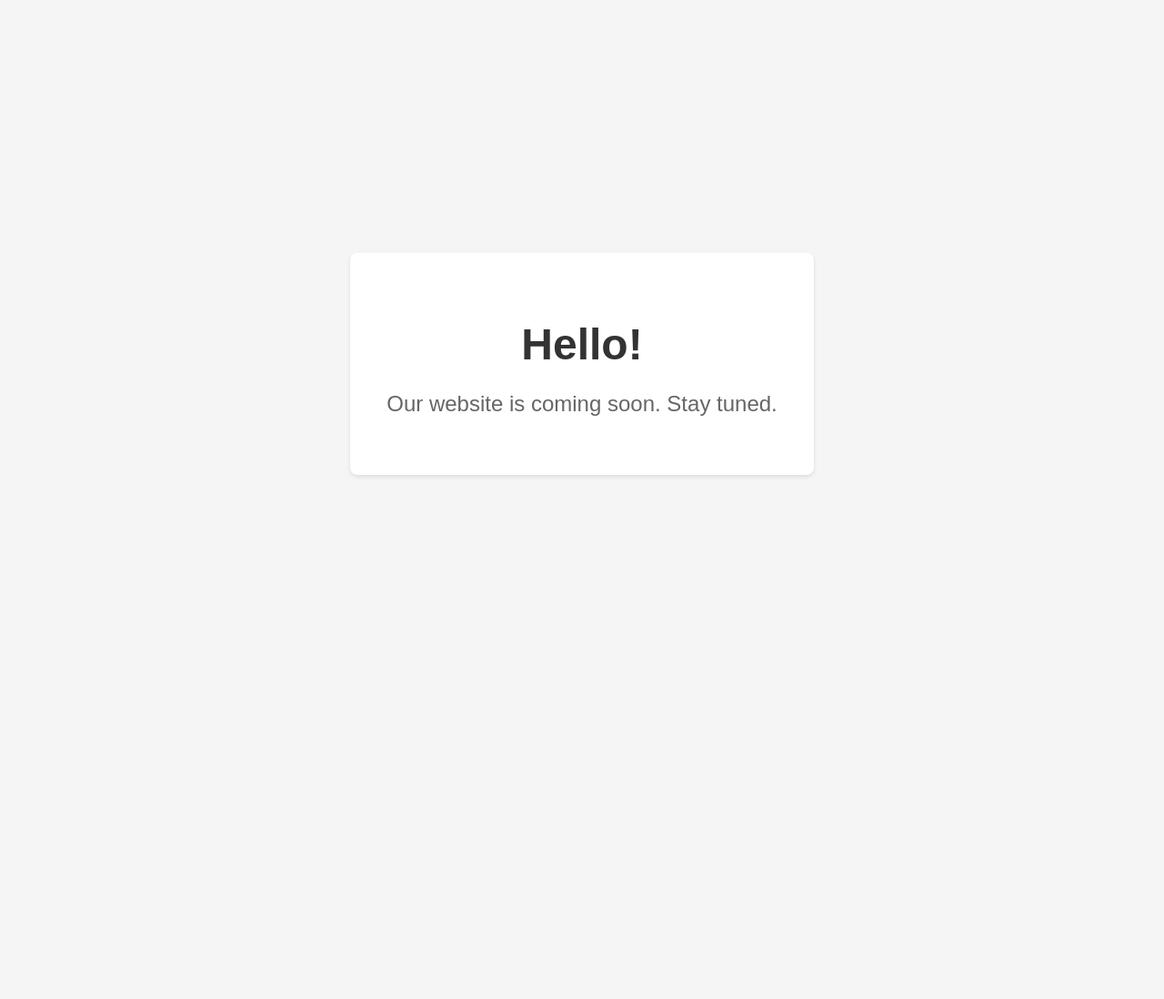
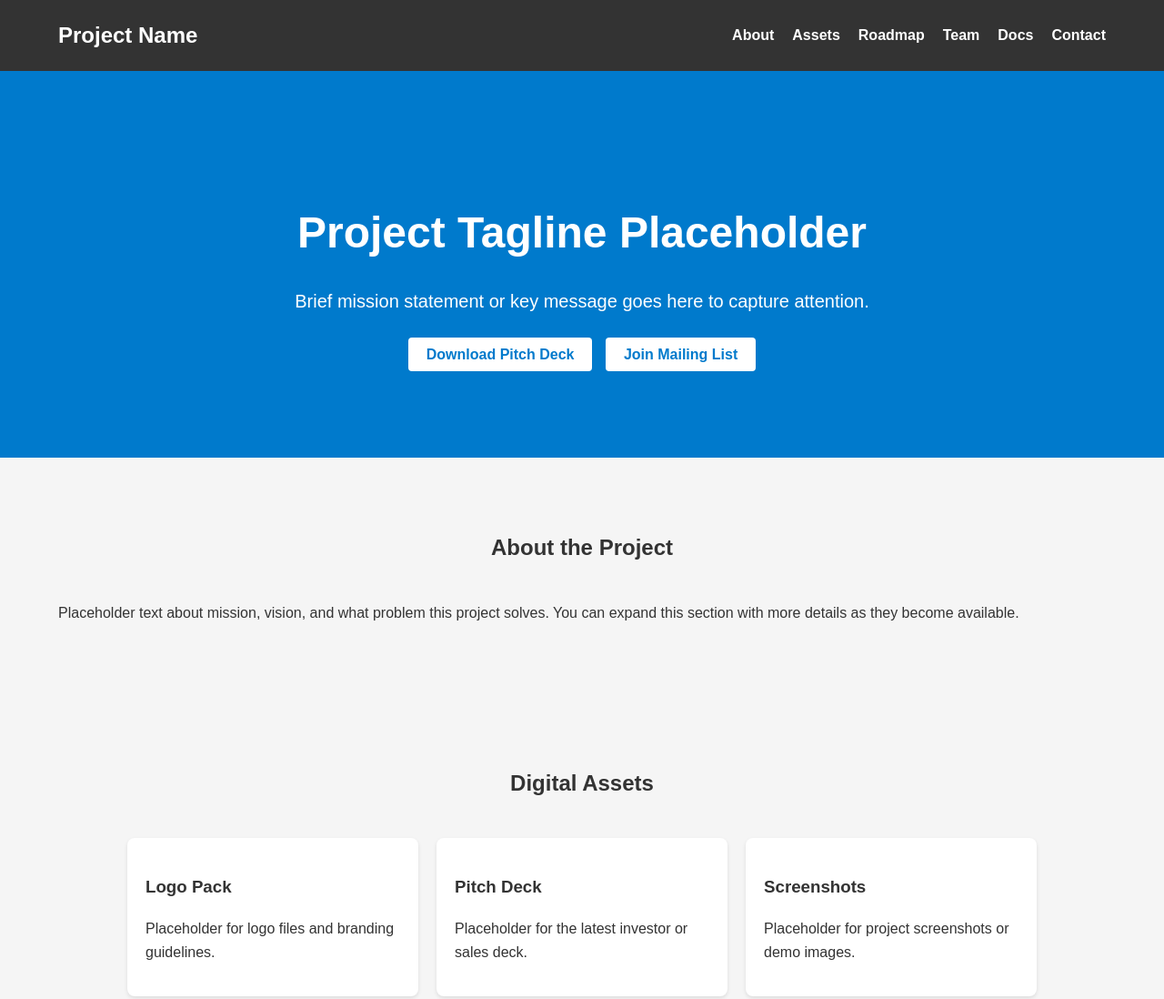
Before and after one commit to MrOrangeUS/placeholder-site, a plain HTML site: page index.html in a window 1280 px wide. Shown: the top 1098 px of the page at 91% size. Before the commit the page ends 800 px from the top, so only its background shows below. Drawn offline with Linux system fonts and the light colour scheme.

Commit message:
Update index.html

```diff
--- a/index.html
+++ b/index.html
@@ -3,40 +3,123 @@
 <head>
   <meta charset="UTF-8">
   <meta name="viewport" content="width=device-width, initial-scale=1.0">
-  <title>Welcome</title>
+  <title>Project Overview</title>
   <style>
-    body {
-      margin: 0;
-      padding: 0;
-      font-family: Arial, sans-serif;
-      background-color: #f5f5f5;
-      display: flex;
-      align-items: center;
-      justify-content: center;
-      height: 100vh;
-    }
-    .container {
-      text-align: center;
-      padding: 40px;
-      border-radius: 8px;
-      background-color: #fff;
-      box-shadow: 0 2px 4px rgba(0, 0, 0, 0.1);
-    }
-    h1 {
-      font-size: 48px;
-      margin-bottom: 20px;
-      color: #333;
-    }
-    p {
-      font-size: 24px;
-      color: #666;
+    body { margin:0; font-family: Arial, sans-serif; line-height: 1.6; background-color:#f5f5f5; color:#333; }
+    header { background: #333; color: #fff; padding: 20px 0; }
+    .container { width: 90%; max-width: 1200px; margin: auto; }
+    nav { display:flex; justify-content: space-between; align-items: center; }
+    nav ul { list-style: none; display:flex; gap:20px; margin:0; padding:0; }
+    nav a { color:#fff; text-decoration:none; font-weight:bold; }
+    .logo { font-size: 24px; font-weight:bold; }
+    section { padding: 60px 0; }
+    .hero { background:#007acc; color:#fff; text-align:center; padding: 100px 20px; }
+    .hero h1 { font-size:48px; margin-bottom:20px; }
+    .hero p { font-size:20px; margin-bottom:30px; }
+    .btn { background:#fff; color:#007acc; padding: 10px 20px; border-radius:4px; text-decoration:none; font-weight:bold; margin:0 5px; }
+    .section-title { text-align:center; margin-bottom:40px; }
+    .cards { display:flex; flex-wrap:wrap; gap:20px; justify-content:center; }
+    .card { background:#fff; border-radius:8px; padding:20px; box-shadow:0 2px 4px rgba(0,0,0,0.1); width:280px; }
+    .timeline { display:flex; flex-direction:column; gap:20px; max-width:600px; margin:auto; }
+    .timeline-item { background:#fff; border-left:4px solid #007acc; padding:10px 20px; border-radius:4px; }
+    footer { background:#333; color:#fff; padding:20px 0; text-align:center; }
+    @media (max-width:768px) {
+      nav ul { flex-direction:column; gap:10px; }
+      .cards { flex-direction:column; align-items:center; }
     }
   </style>
 </head>
 <body>
-  <div class="container">
-    <h1>Hello!</h1>
-    <p>Our website is coming soon. Stay tuned.</p>
-  </div>
+  <header>
+    <div class="container">
+      <nav>
+        <div class="logo">Project Name</div>
+        <ul>
+          <li><a href="#about">About</a></li>
+          <li><a href="#assets">Assets</a></li>
+          <li><a href="#roadmap">Roadmap</a></li>
+          <li><a href="#team">Team</a></li>
+          <li><a href="#docs">Docs</a></li>
+          <li><a href="#contact">Contact</a></li>
+        </ul>
+      </nav>
+    </div>
+  </header>
+
+  <section class="hero">
+    <div class="container">
+      <h1>Project Tagline Placeholder</h1>
+      <p>Brief mission statement or key message goes here to capture attention.</p>
+      <a href="#" class="btn">Download Pitch Deck</a>
+      <a href="#" class="btn">Join Mailing List</a>
+    </div>
+  </section>
+
+  <section id="about">
+    <div class="container">
+      <h2 class="section-title">About the Project</h2>
+      <p>Placeholder text about mission, vision, and what problem this project solves. You can expand this section with more details as they become available.</p>
+    </div>
+  </section>
+
+  <section id="assets">
+    <div class="container">
+      <h2 class="section-title">Digital Assets</h2>
+      <div class="cards">
+        <div class="card"><h3>Logo Pack</h3><p>Placeholder for logo files and branding guidelines.</p></div>
+        <div class="card"><h3>Pitch Deck</h3><p>Placeholder for the latest investor or sales deck.</p></div>
+        <div class="card"><h3>Screenshots</h3><p>Placeholder for project screenshots or demo images.</p></div>
+        <div class="card"><h3>Demo Video</h3><p>Placeholder for a demo video link or embed.</p></div>
+        <div class="card"><h3>NFT/Token Art</h3><p>Placeholder for token artwork or NFT samples.</p></div>
+        <div class="card"><h3>GitHub Repo</h3><p>Placeholder link to relevant code repositories.</p></div>
+      </div>
+    </div>
+  </section>
+
+  <section id="roadmap">
+    <div class="container">
+      <h2 class="section-title">Roadmap</h2>
+      <div class="timeline">
+        <div class="timeline-item"><strong>Q1 YYYY</strong> – Placeholder milestone description goes here.</div>
+        <div class="timeline-item"><strong>Q2 YYYY</strong> – Placeholder milestone description goes here.</div>
+        <div class="timeline-item"><strong>Q3 YYYY</strong> – Placeholder milestone description goes here.</div>
+        <div class="timeline-item"><strong>Q4 YYYY</strong> – Placeholder milestone description goes here.</div>
+      </div>
+    </div>
+  </section>
+
+  <section id="team">
+    <div class="container">
+      <h2 class="section-title">Our Team</h2>
+      <div class="cards">
+        <div class="card"><h3>Role 1</h3><p>Placeholder for team member name and bio.</p></div>
+        <div class="card"><h3>Role 2</h3><p>Placeholder for team member name and bio.</p></div>
+        <div class="card"><h3>Role 3</h3><p>Placeholder for team member name and bio.</p></div>
+      </div>
+    </div>
+  </section>
+
+  <section id="docs">
+    <div class="container">
+      <h2 class="section-title">Docs & Whitepaper</h2>
+      <p>Placeholder for download links to whitepapers, technical documentation, and other resources.</p>
+      <a href="#" class="btn">Download Whitepaper</a>
+    </div>
+  </section>
+
+  <section id="contact">
+    <div class="container">
+      <h2 class="section-title">Contact Us</h2>
+      <p>Placeholder for email address, contact form or social media links.</p>
+      <p>Email: <a href="mailto:info@example.com">info@example.com</a></p>
+      <p>Twitter: <a href="#">@projecthandle</a></p>
+    </div>
+  </section>
+
+  <footer>
+    <div class="container">
+      <p>© YYYY Project Name. All rights reserved. | Placeholder for legal disclaimer and other small print.</p>
+    </div>
+  </footer>
 </body>
 </html>
```
